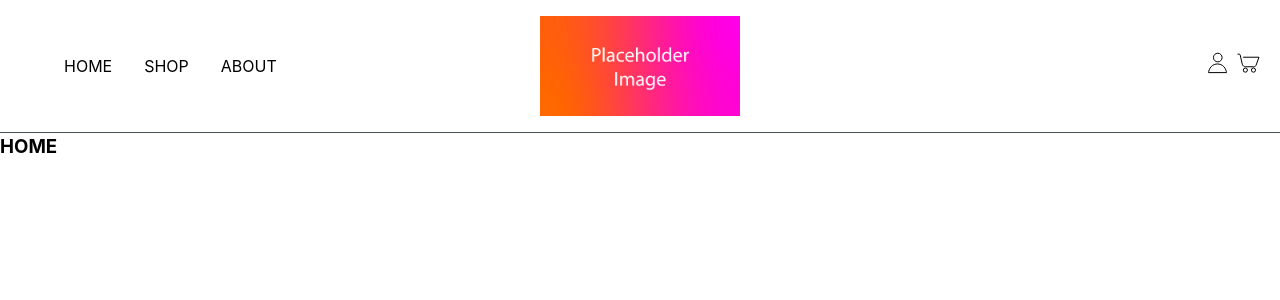
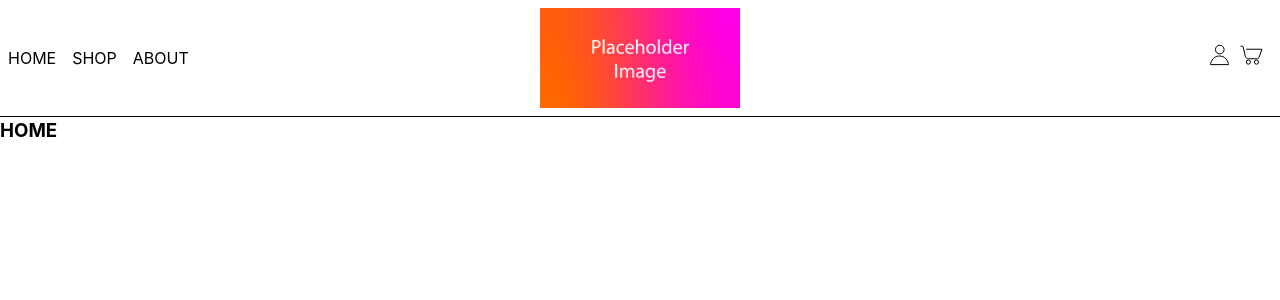
Before and after one commit to ibehanwillett/shopfront-frontend, a React (Vite) app: page / in a window 1280 px wide. Shown: the top 300 px of the page. Built offline with nearby package versions, Linux system fonts and the light colour scheme.

Commit message:
edit navbar styles

```diff
--- a/src/components/styles/navbar-styles.css
+++ b/src/components/styles/navbar-styles.css
@@ -3,12 +3,16 @@ a {
     align-items: center;
 }
 
-a#icons {
-    margin: 0 0.2rem;
+a#nav-link {
+    margin: 0 1rem;
+}
+
+svg#user {
+    margin-right: 0.5rem;
 }
 
 svg {
-    margin: 0;
+    margin: 0 0.5rem 0 0;
     width: 24px;
     height: 24px;
 }
@@ -17,7 +21,7 @@ div.navbar-start {
     align-items: center;
 }
 
-.nav-left, .logo-container, .nav-right {
+.nav-left, .nav-right {
     display: flex;
     align-items: center;
     justify-content: center;
@@ -33,9 +37,9 @@ nav {
     display: flex;
     align-items: center;
     justify-content: space-between;
-    padding: 1rem;
+    padding: 0.5rem;
     border-bottom: solid 0.1rem;
-    border-color: #495057;
+    border-color: #000000;
 }
 
 a span {
@@ -46,11 +50,6 @@ a span {
     margin: 6px 0;
     transition: 0.4s;
     pointer-events: none;
-}
-
-.logo-container {
-    flex: 0 1 auto;
-    justify-content: center;
 }
 
 #sitelogo {
@@ -132,7 +131,4 @@ a span {
     a span {
         display: none;
     }
-    a {
-        margin: 0 1rem;
-    }
 }
```
